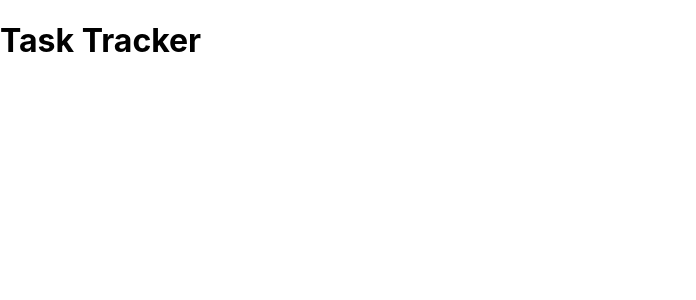
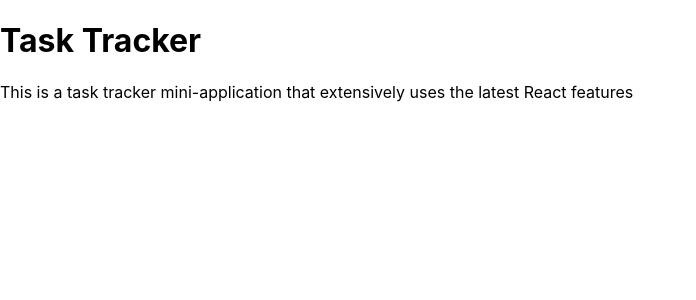
Before and after one commit to vatsacr/react-task-tracker, a React (Create React App) app: page / in a window 1280 px wide. Shown: the top 300 px of the page, without its empty margins (0-696 px from the left). Built offline with nearby package versions, Linux system fonts and the light colour scheme.

Commit message:
Using defaultProps to set default prop values

```diff
--- a/src/components/Header.js
+++ b/src/components/Header.js
@@ -1,9 +1,16 @@
-const Header = ({ title }) => {
+const Header = ({ title, description }) => {
   return (
     <header>
       <h1>{title}</h1>
+      <p>{description}</p>
     </header>
   );
 };
 
+Header.defaultProps = {
+  title: "Task Tracker",
+  description:
+    "This is a task tracker mini-application that extensively uses the latest React features",
+};
+
 export default Header;
```
